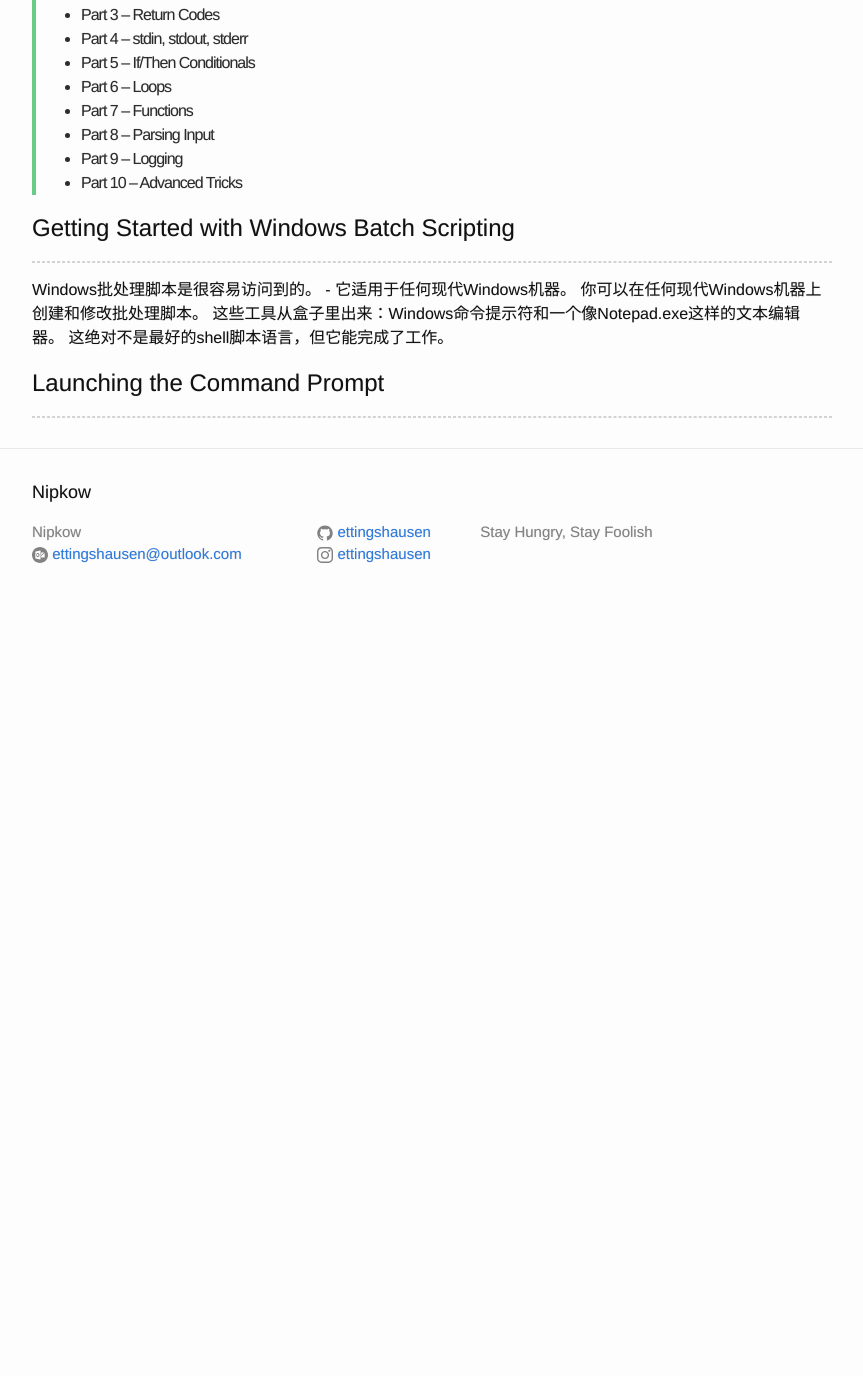
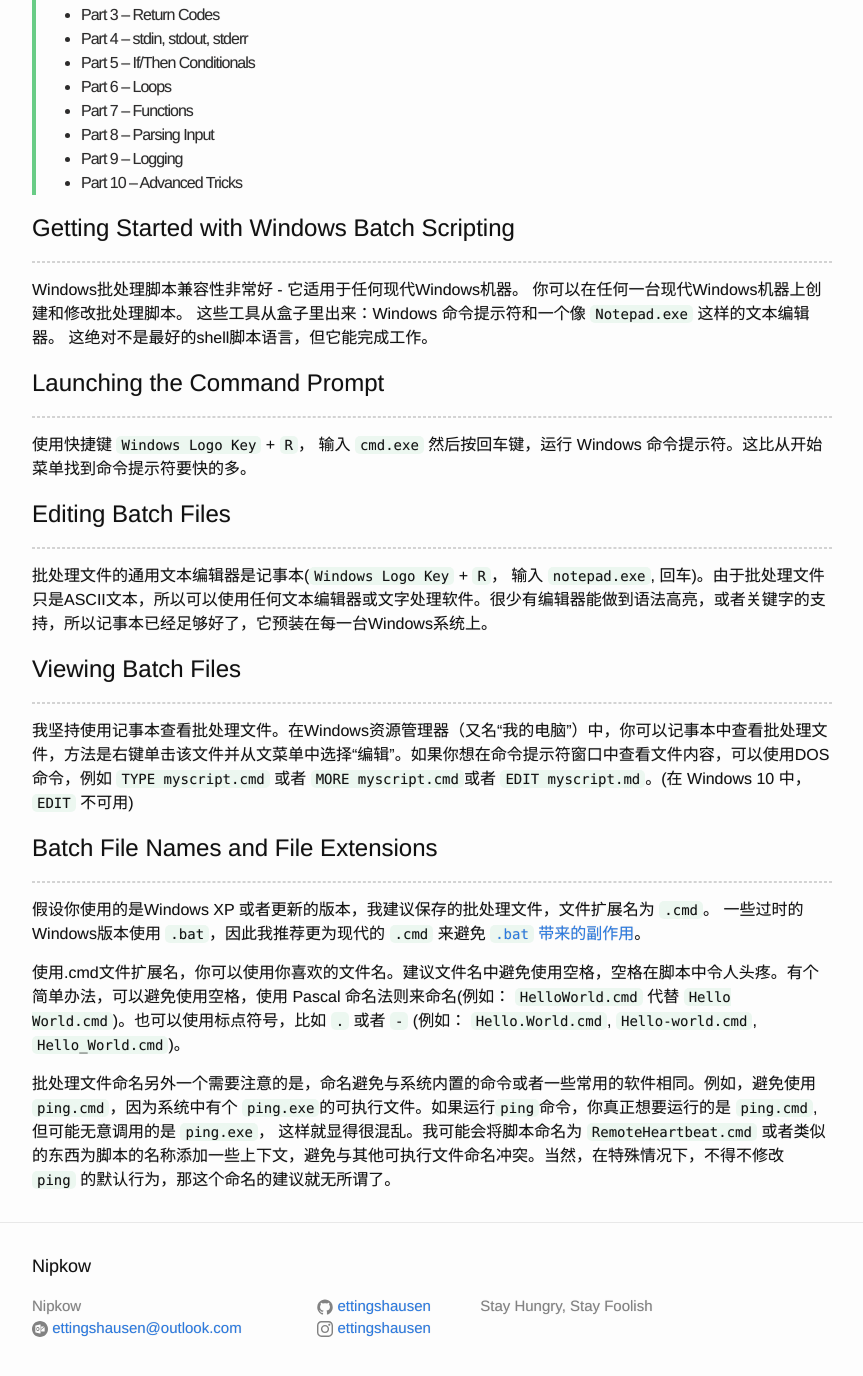
Before and after one commit to ettingshausen/ettingshausen.github.io, a Jekyll site: the page built from _posts/2017-12-10-windows-batch-getting-started.md, in a window 1280 px wide and 1400 px high, scrolled down 224 px. Shown: the top 1376 px of the window, without its empty margins (208-1071 px from the left). Built offline with Jekyll 4.4.1, drawn with Linux system fonts in a browser that asks for light colours; Markdown is read by kramdown in place of the engine named in the settings; before the commit the page ends 900 px from its top, so only the background shows below that.

Commit message:
batch file name and file extensions

```diff
--- a/_posts/2017-12-10-windows-batch-getting-started.md
+++ b/_posts/2017-12-10-windows-batch-getting-started.md
@@ -23,7 +24,27 @@ excluded: true
 
 # Getting Started with Windows Batch Scripting
 ---
-Windows批处理脚本是很容易访问到的。 - 它适用于任何现代Windows机器。 你可以在任何现代Windows机器上创建和修改批处理脚本。 这些工具从盒子里出来：Windows命令提示符和一个像Notepad.exe这样的文本编辑器。 这绝对不是最好的shell脚本语言，但它能完成了工作。
+Windows批处理脚本兼容性非常好 - 它适用于任何现代Windows机器。 你可以在任何一台现代Windows机器上创建和修改批处理脚本。 这些工具从盒子里出来：Windows 命令提示符和一个像 `Notepad.exe` 这样的文本编辑器。 这绝对不是最好的shell脚本语言，但它能完成工作。
 
 # Launching the Command Prompt
 ---
+ 使用快捷键 `Windows Logo Key` + `R`， 输入 `cmd.exe` 然后按回车键，运行 Windows 命令提示符。这比从开始菜单找到命令提示符要快的多。
+
+
+# Editing Batch Files
+ ---
+
+ 批处理文件的通用文本编辑器是记事本(`Windows Logo Key` + `R`， 输入 `notepad.exe`, 回车)。由于批处理文件只是ASCII文本，所以可以使用任何文本编辑器或文字处理软件。很少有编辑器能做到语法高亮，或者关键字的支持，所以记事本已经足够好了，它预装在每一台Windows系统上。
+
+
+# Viewing Batch Files
+---
+我坚持使用记事本查看批处理文件。在Windows资源管理器（又名“我的电脑”）中，你可以记事本中查看批处理文件，方法是右键单击该文件并从文菜单中选择“编辑”。如果你想在命令提示符窗口中查看文件内容，可以使用DOS命令，例如 `TYPE myscript.cmd` 或者 `MORE myscript.cmd`或者 `EDIT myscript.md`。(在 Windows 10 中，`EDIT` 不可用)
+
+# Batch File Names and File Extensions
+---
+假设你使用的是Windows XP 或者更新的版本，我建议保存的批处理文件，文件扩展名为 `.cmd`。 一些过时的Windows版本使用 `.bat`，因此我推荐更为现代的  `.cmd` 来避免 [`.bat` 带来的副作用](http://waynes-world-it.blogspot.fr/2008/08/difference-between-bat-and-cmd.html)。
+
+使用.cmd文件扩展名，你可以使用你喜欢的文件名。建议文件名中避免使用空格，空格在脚本中令人头疼。有个简单办法，可以避免使用空格，使用 Pascal 命名法则来命名(例如： `HelloWorld.cmd` 代替 `Hello World.cmd`)。也可以使用标点符号，比如 `.` 或者 `-` (例如： `Hello.World.cmd`, `Hello-world.cmd`, `Hello_World.cmd`)。
+
+批处理文件命名另外一个需要注意的是，命名避免与系统内置的命令或者一些常用的软件相同。例如，避免使用 `ping.cmd`，因为系统中有个 `ping.exe`的可执行文件。如果运行`ping`命令，你真正想要运行的是 `ping.cmd`, 但可能无意调用的是 `ping.exe`， 这样就显得很混乱。我可能会将脚本命名为 `RemoteHeartbeat.cmd` 或者类似的东西为脚本的名称添加一些上下文，避免与其他可执行文件命名冲突。当然，在特殊情况下，不得不修改 `ping` 的默认行为，那这个命名的建议就无所谓了。
```
Also changed, not shown: other parts of _posts/2017-12-10-windows-batch-getting-started.md (+1 -0 lines).
